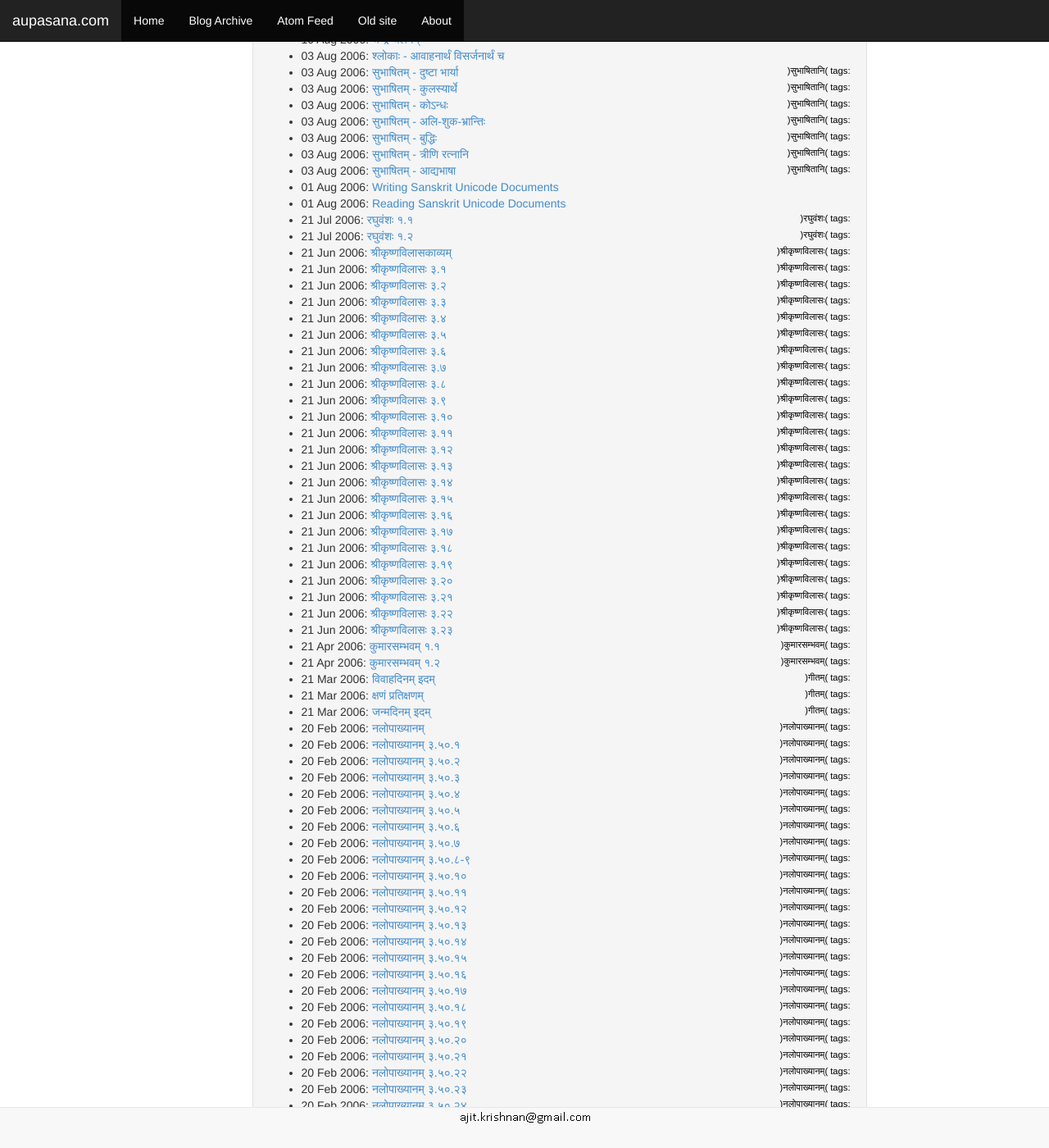
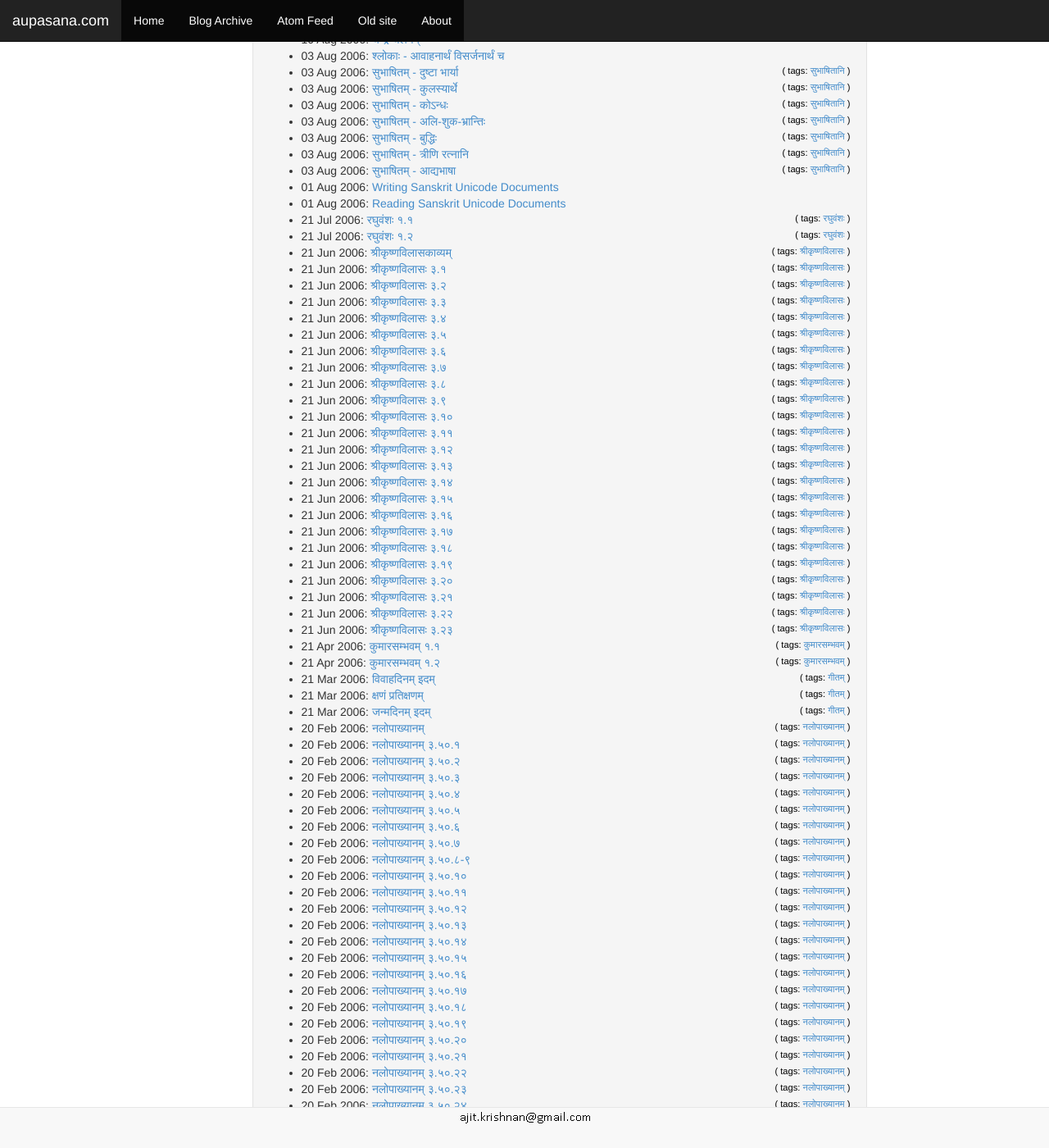
Before and after one commit to aupasana/aupasana.github.io, a Jekyll site: the page built from archive.html, in a window 1280 px wide and 1400 px high, scrolled down 5310 px. Shown: the whole window at 82% size. Built offline with Jekyll 4.4.1, drawn with Linux system fonts in a browser that asks for light colours; comment, search, counter and statistics services are not loaded; some of the changed text lies outside the part shown.

Commit message:
archive: refactor to reference new include

```diff
--- a/archive.html
+++ b/archive.html
@@ -22,15 +22,8 @@ Note: A list of all posts sorted by tag is available <a href="{{site.baseurl}}/t
     {% endunless %}
 
     <li>{{ post.date | date_to_string }}: <a href="{{site.baseurl}}{{ post.url }}">{{ post.title }}</a>
-        {% if post.tags.size > 0  %}
-          <span class="tags">( tags: </span>
-          {% for tag in post.tags %}
-          <span class="tags">
-            {{tag}}
-          </span>
-          {% endfor %}
-          <span class="tags">)</span>
-        {% endif %}
+      {% include tags-and-categories.html %}
     </li>
+
 {% endfor %}
 </ul>
```
